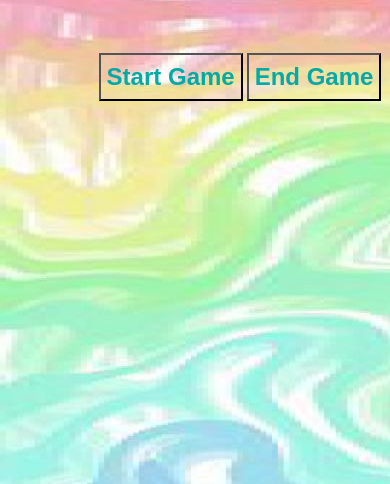
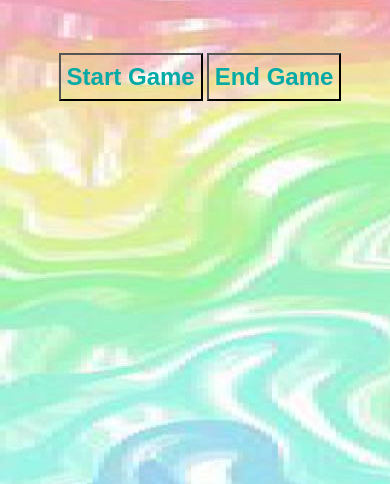
Before and after one commit to mmeder2016/TriviaGame, a PHP site: page / in a window 390 px wide; the page is wider, and only the part inside the window is pictured. Shown: the part 38-522 px from the top of that part. Run offline with PHP 8.4, Linux system fonts and the light colour scheme.

Commit message:
Working on responsive behavior for my iphone

```diff
--- a/assets/css/style.css
+++ b/assets/css/style.css
@@ -91,6 +91,9 @@ h3 {
 	/*border: 1px solid black;*/
 }
 /**/
+.game-choice {
+	cursor: pointer;
+}
 .game-choice:hover {
 	background-color: #badbad;
 	margin: 0 auto;
@@ -98,10 +101,16 @@ h3 {
 }
 
 @media screen and (max-width: 640px) {
+	.div-center {
+		width:25em;
+	}
 	.div-qa {
 		/*background-color: #66ff33;*/
 		margin: 0 auto;
 		width:25em;
 		height:80%;
 	}
+	.div-time {
+		width:25em;
+	}
 }
```
